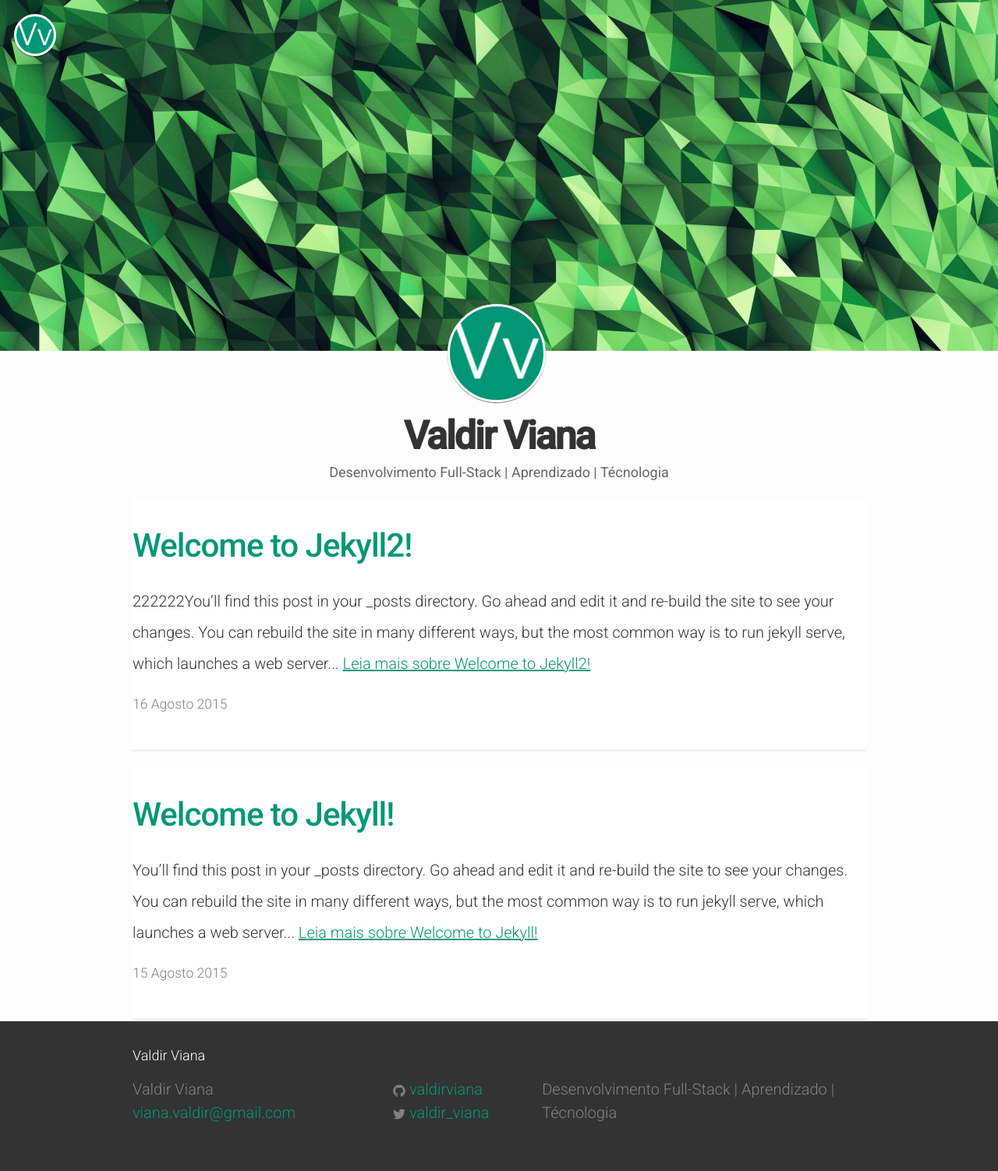
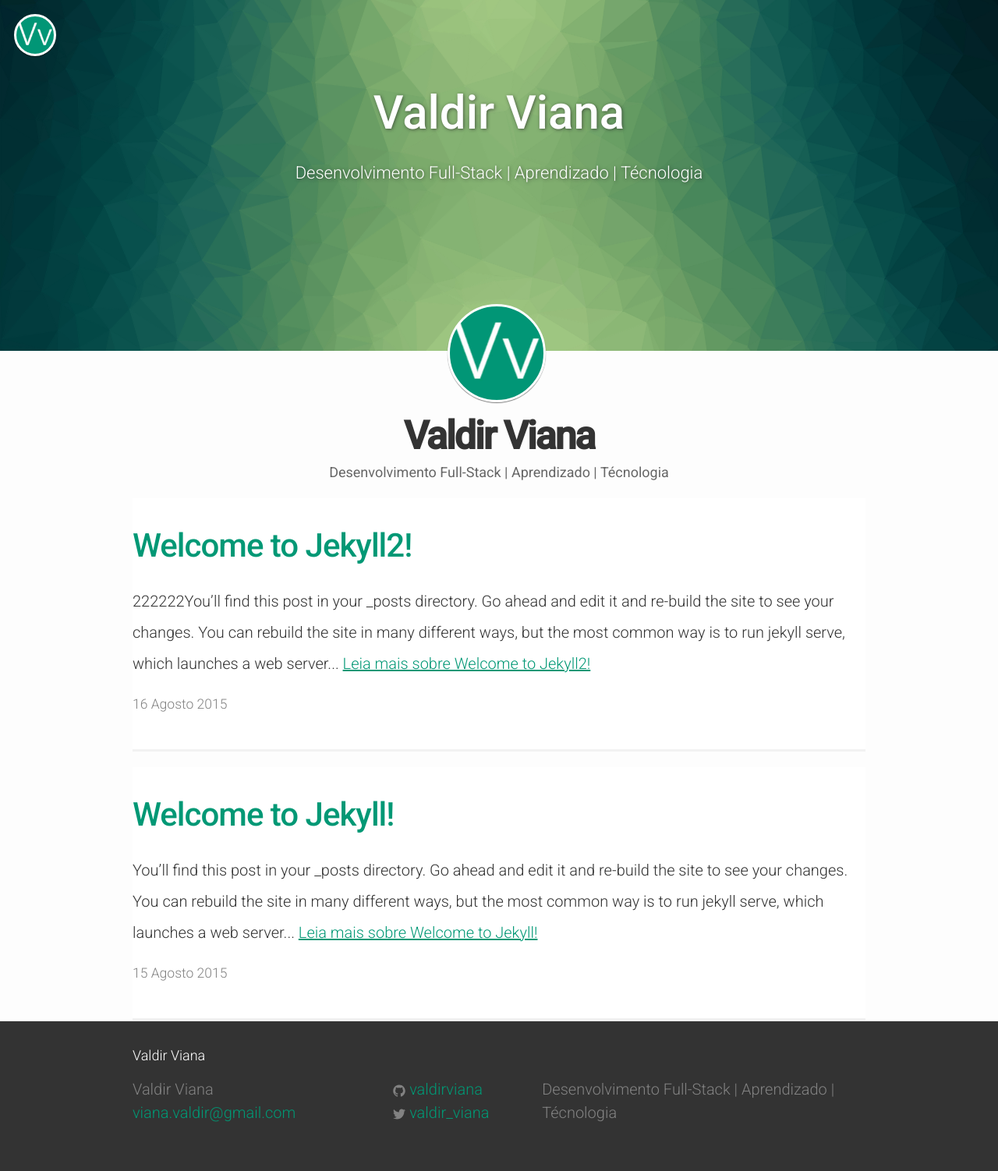
Before and after one commit to valdirviana/valdirviana.github.io, a Jekyll site: the page built from index.html, in a window 1280 px wide. Shown: the whole page at 78% size. Built offline with Jekyll 4.4.1, drawn with Linux system fonts in a browser that asks for light colours.

Commit message:
New home

```diff
--- a/_config.yml
+++ b/_config.yml
@@ -16,4 +16,4 @@ highlighter: pygments
 #blog logo
 logo: "/assets/images/logovaldirviana3002.jpg"
 # blog cover
-cover: "/assets/images/green-polygon-14420.jpg"
+cover: "/assets/images/posts/post2.svg"
--- a/_includes/header-post.html
+++ b/_includes/header-post.html
@@ -19,10 +19,7 @@
       <p class="entry-reading-time">
         <i class="fa fa-clock-o"></i> Tempo de leitura ~{{page.leitura}}
       </p>
-      <!-- /.entry-reading-time -->
-
     </div>
-    <!-- /.header-title-wrap -->
   </header>
 
 </header>
--- a/_includes/header.html
+++ b/_includes/header.html
@@ -14,4 +14,21 @@
     {% endif %}
     <h1 class="blog-title">{{ site.title }}</h1>
     <h2 class="blog-description">{{ site.description }}</h2>
+
+
 </header>
+
+
+  <header class="header-title">
+    <div class="header-title-wrap">
+      <h1 class="entry-title">
+         <p title="{{page.title}}">{{ site.title }}</p>
+     </h1>
+      <h2>
+          <span class="entry-date date published">
+           <h2  style="font-size: 22px!important;" class="blog-description">{{ site.description }}</h2>
+          </span>
+      </h2>
+
+    </div>
+  </header>
--- a/_sass/_valdirviana.scss
+++ b/_sass/_valdirviana.scss
@@ -159,7 +159,7 @@
     overflow: hidden;
         text-align: center;
     margin: 100px 0 0;
-    z-index: 1000;
+    z-index: 98;
 
     .header-title-wrap{
 
```
